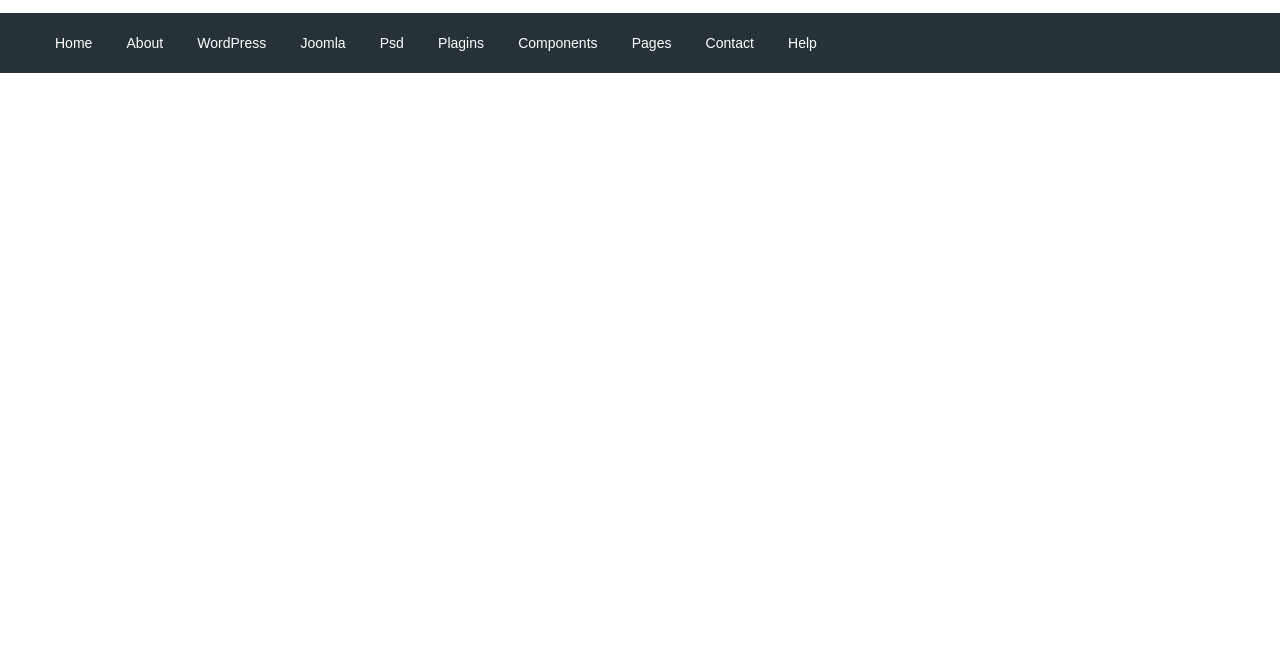
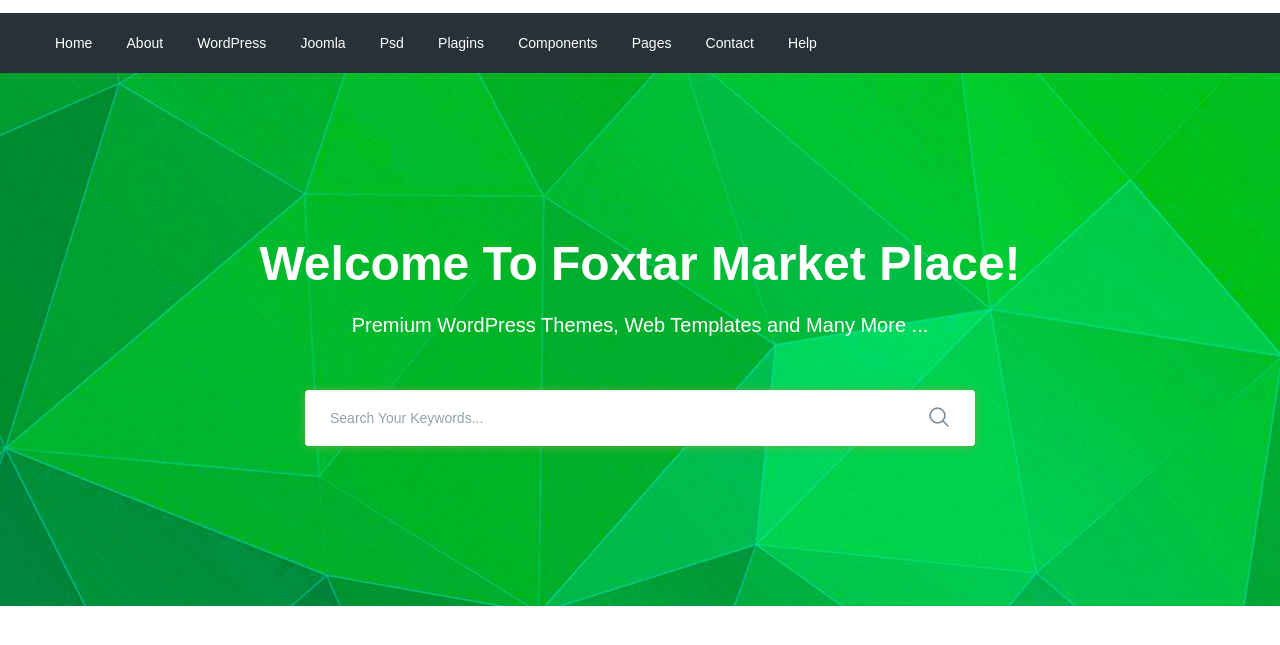
Before and after one commit to SnezhanaTech/MODERNO-market-place, a website: page app/index.html in a window 1280 px wide. Shown: the part 77-722 px from the top of the page. Drawn offline with nearby package versions, Linux system fonts and the light colour scheme; files that its build step writes are made by us from their sources.

Commit message:
added search section

```diff
--- a/app/index.html
+++ b/app/index.html
@@ -59,6 +59,27 @@
     </div>
   </header>
 
+  <section class="search" style="background-image:url(images/search-bg.jpg);">
+    <div class="container">
+      <div class="search__inner">
+        <div class="search__inner-title">
+          Welcome To Foxtar Market Place!
+        </div>
+        <div class="search__inner-text">
+          Premium WordPress Themes, Web Templates and Many More ...
+        </div>
+        <div class="search__inner-form">
+          <form>
+            <input type="text" placeholder="Search Your Keywords..." required>
+            <button type="submit">
+              <img src="images/icons/search.png" alt="">
+            </button>
+          </form>
+        </div>
+      </div>
+    </div>
+  </section>
+
   <script src="https://ajax.googleapis.com/ajax/libs/jquery/3.5.1/jquery.min.js"></script>
   <script src="js/libs.min.js"></script>
   <script src="js/main.min.js"></script>
--- a/app/scss/style.scss
+++ b/app/scss/style.scss
@@ -62,3 +62,62 @@
     font-size: 14px;
   }
 }
+
+.search {
+  background-repeat: no-repeat;
+  background-size: cover;
+  background-position: center;
+  min-height: 533px;
+}
+
+.search__inner {
+  padding: 155px 0px 100px;
+  text-align: center;
+  color: #ffffff;
+  &-title {
+    margin-bottom: 10px;
+    font-size: 48px;
+    font-weight: 700;
+    line-height: 72px;
+  }
+  &-text {
+    margin-bottom: 50px;
+    font-size: 20px;
+    font-weight: 500;
+    line-height: 30px;
+  }
+  &-form {
+    max-width: 670px;
+    margin: 0 auto;
+    position: relative;
+    input {
+      display: block;
+      width: 100%;
+      box-shadow: 0px 1px 10px 0px rgba(124, 178, 64, 0.75);
+      border-radius: 4px;
+      height: 56px;
+      border: none;
+      font-size: 14px;
+      font-weight: 500;
+      outline: none;
+      padding-left: 25px;
+      padding-right: 60px;
+      &:focus {
+        border: 2px solid rgba(135, 245, 10, 0.9);
+      }
+      &::placeholder {
+        color: #90a4ae;
+        font-weight: 500;
+      }
+     }
+
+    button {
+      position: absolute;
+      border: none;
+      background-color: transparent;
+      right: 20px;
+      top: 16px;
+
+    }
+  }
+}
```
Also changed, not shown: app/images/icons/search.png (added), app/images/search-bg.jpg (added).
